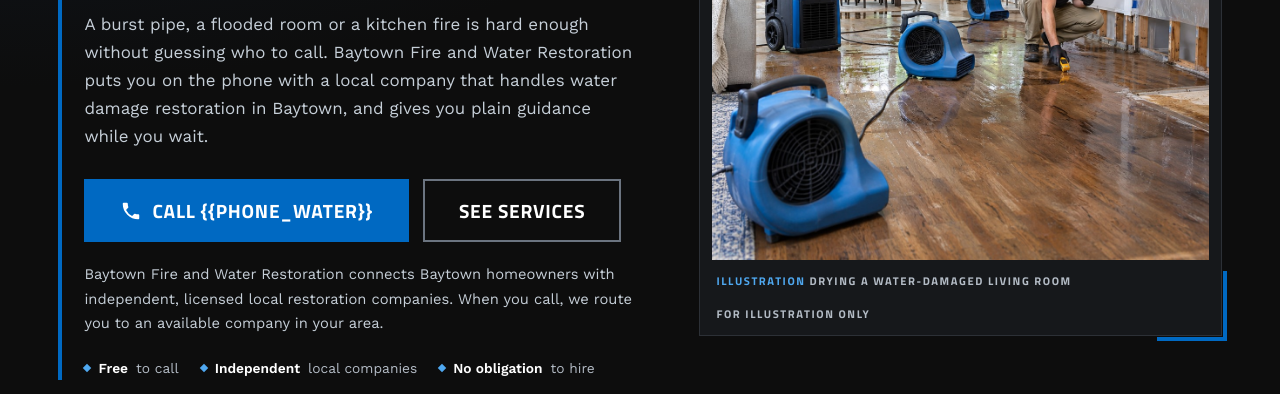
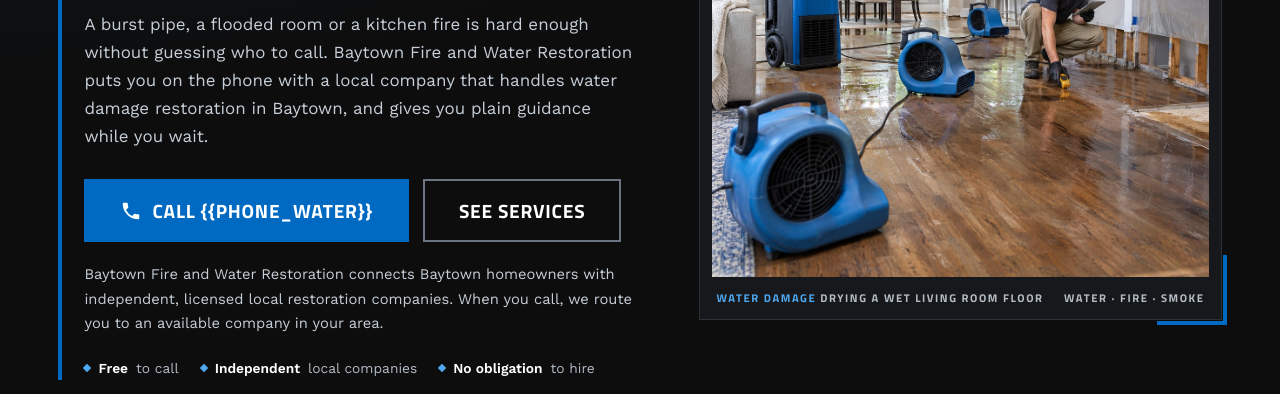
Before and after one commit to abdullahsaleemseo/baytownfireandwaterrestoration, an Astro site: page / in a window 1280 px wide. Shown: the part 406-800 px from the top of the page. Built offline with nearby package versions, Linux system fonts and the light colour scheme; Astro itself is replaced by a stand-in of ours.

Commit message:
Remove per-image illustration labels; keep image note on disclaimer page
Co-Authored-By: Claude Fable 5.2 <noreply@anthropic.com>
Claude-Session: https://claude.ai/code/session_012Hep7HdYwwnamRpDmmWe9u

```diff
--- a/src/components/Figure.astro
+++ b/src/components/Figure.astro
@@ -7,5 +7,5 @@ const f = IMG.figs[Astro.props.name];
 ---
 <figure>
   <Image src={f.src} alt={f.alt} width={800} widths={[480, 800, 1200, 1536]} sizes="(max-width: 980px) 100vw, 56vw" quality={60} loading="lazy" />
-  <figcaption>{f.caption} For illustration only.</figcaption>
+  <figcaption>{f.caption}</figcaption>
 </figure>
--- a/src/data/images.ts
+++ b/src/data/images.ts
@@ -31,8 +31,8 @@ export const IMG = {
   hero: {
     src: dryingLiving,
     alt: 'Air movers and a dehumidifier drying a wet hardwood floor in a living room while a technician checks moisture at the wall',
-    short: 'Drying a water-damaged living room',
-    credit: 'For illustration only',
+    short: 'Drying a wet living room floor',
+    credit: 'Water · Fire · Smoke',
   },
   water: { src: meterWall, alt: 'Gloved hand holding a moisture meter against a water-stained wall with the drywall cut open near the floor' },
   fire: { src: sootKitchen, alt: 'Kitchen cabinets, range hood and tile backsplash blackened with soot after a stove fire, with a worker in a mask taking notes' },
@@ -42,7 +42,7 @@ export const IMG = {
     alt: 'The Fred Hartman Bridge seen across the water from a marina in Baytown, Texas',
     caption: 'The Fred Hartman Bridge at Baytown. Photo: Patrick Feller, CC BY 2.0.',
   },
-  // Illustrations supplied by the site owner (faces blurred). Used inside service pages.
+  // Images supplied by the site owner (faces blurred). Used inside service pages.
   firePanel: { src: garageFire, alt: 'Two firefighters in breathing apparatus spraying water into a burning garage attached to a house' },
   figs: {
     extraction: { src: extraction, alt: 'Workers using wet vacuums to extract standing water from a warehouse concrete floor, with a dehumidifier in the foreground', caption: 'Extraction comes first: wet vacuums pull standing water off the floor before drying equipment takes over.' },
--- a/src/pages/about.astro
+++ b/src/pages/about.astro
@@ -46,7 +46,7 @@ import { SITE, DISCLOSURE, lastUpdatedLong } from '../lib/site';
           <li><strong>Official sources for safety and legal facts.</strong> Health, safety, insurance and licensing statements are based on sources such as the U.S. Environmental Protection Agency, the National Weather Service, the Texas Department of Insurance, the Texas Department of Licensing and Regulation, the U.S. Fire Administration and the American Red Cross. Each page lists its sources.</li>
           <li><strong>No invented numbers.</strong> If we cannot point to a source for a statistic, we do not publish it. We do not quote prices or response times, because we do not set them.</li>
           <li><strong>No fake trust signals.</strong> No made-up reviews, star ratings, awards, certifications, license numbers or addresses. When real reviews exist, we will show real reviews.</li>
-          <li><strong>Honest pictures.</strong> Images are illustrations: licensed photographs credited to their sources, and illustrations supplied by the site owner. They are captioned for what they show and are not photos of our work, because we do not do the work.</li>
+          <li><strong>Honest captions.</strong> Images are captioned for what they show, and image sources are listed on the <a href="/disclaimer/#image-credits">disclaimer page</a>.</li>
           <li><strong>Clear limits.</strong> We are not insurance, legal or medical professionals. Pages say so where it matters and point you to people who are.</li>
           <li><strong>Dated and reviewed.</strong> Service pages show a "last updated" date and are reviewed by {SITE.ownerName}. This page was last updated on {lastUpdatedLong}.</li>
           <li><strong>Corrections welcome.</strong> If you spot an error, email us. We fix confirmed mistakes promptly.</li>
--- a/src/pages/disclaimer.astro
+++ b/src/pages/disclaimer.astro
@@ -62,7 +62,7 @@ import credits from '../data/credits.json';
         </p>
 
         <h2 id="image-credits">Image credits</h2>
-        <p>Images on this site are used for illustration only. Some are licensed photographs and some are illustrations supplied by the site owner, as listed below. None shows a specific job or any specific company's work.</p>
+        <p>Images on this site are used for illustration. Some are licensed photographs and some were supplied by the site owner, as listed below.</p>
         <ul class="sources">
           {credits.map((c: any) => (
             <li>
--- a/src/pages/index.astro
+++ b/src/pages/index.astro
@@ -80,7 +80,7 @@ const heroSizes = '(max-width: 980px) calc(100vw - 64px), 42vw';
           fetchpriority="high"
           decoding="async"
         />
-        <figcaption><span><b>Illustration</b> {IMG.hero.short}</span><span>{IMG.hero.credit}</span></figcaption>
+        <figcaption><span><b>Water damage</b> {IMG.hero.short}</span><span>{IMG.hero.credit}</span></figcaption>
       </figure>
     </div>
   </section>
@@ -214,14 +214,14 @@ const heroSizes = '(max-width: 980px) calc(100vw - 64px), 42vw';
       <div class="section-head">
         <p class="eyebrow">Signs you need restoration</p>
         <h2>What water and fire damage <em>look like</em></h2>
-        <p>Images for illustration. They are not pictures of our work, because we do not do the work.</p>
+        <p>Stains, peeling paint, mold and soot are the signs to look for. If you see any of these at home, it is worth having it checked.</p>
       </div>
       <ul class="gallery">
         {IMG.grid.map((g) => (
           <li>
             <figure>
               <Image src={g.src} alt={g.alt} width={600} widths={[360, 600, 900]} sizes="(max-width: 640px) 100vw, (max-width: 980px) 50vw, 30vw" quality={58} loading="lazy" />
-              <figcaption><b>{g.title}</b>{g.caption}<small>{g.credit === 'Illustration' ? 'For illustration only' : `Photo: ${g.credit}`}</small></figcaption>
+              <figcaption><b>{g.title}</b>{g.caption}{g.credit !== 'Illustration' && <small>Photo: {g.credit}</small>}</figcaption>
             </figure>
           </li>
         ))}
```
